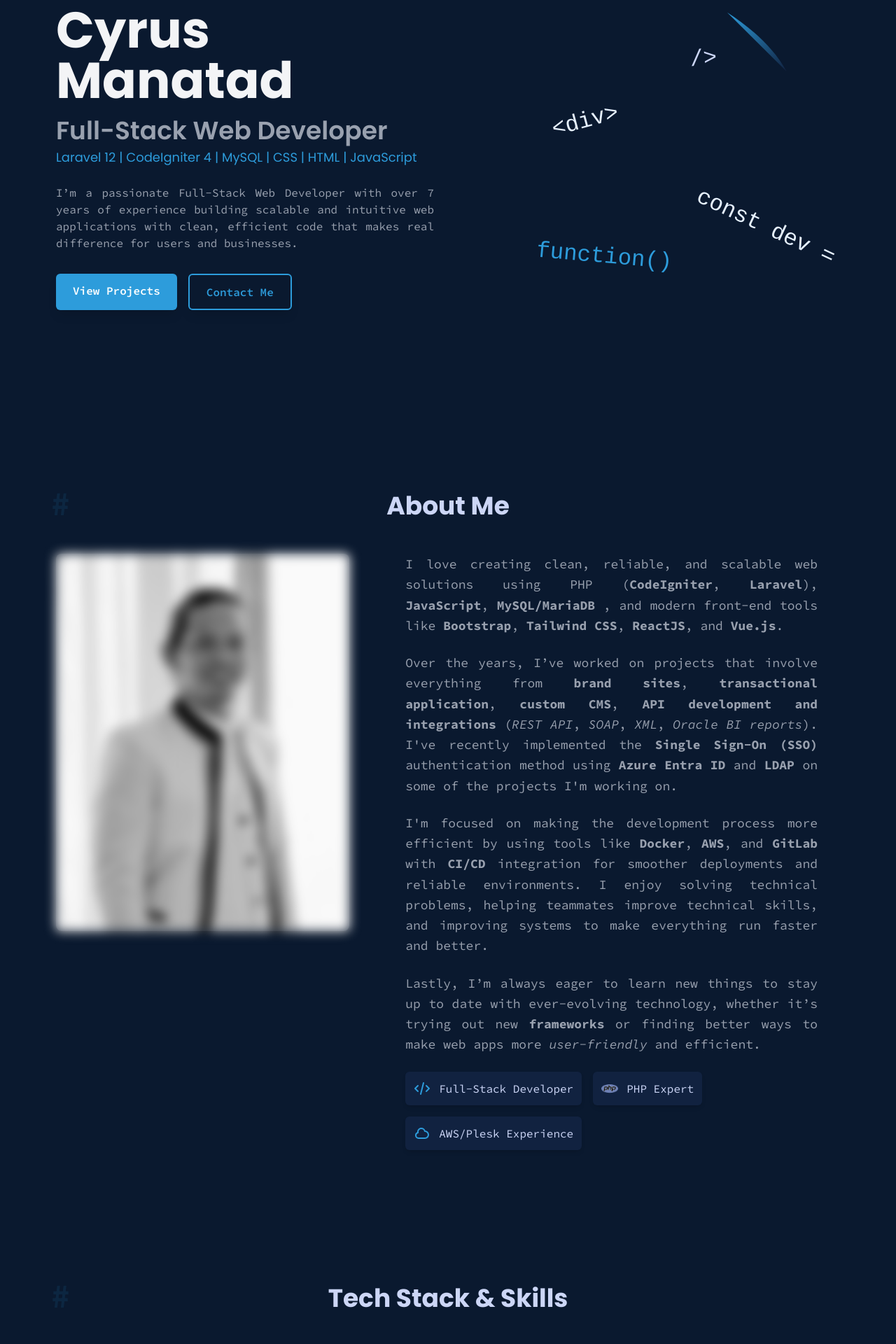
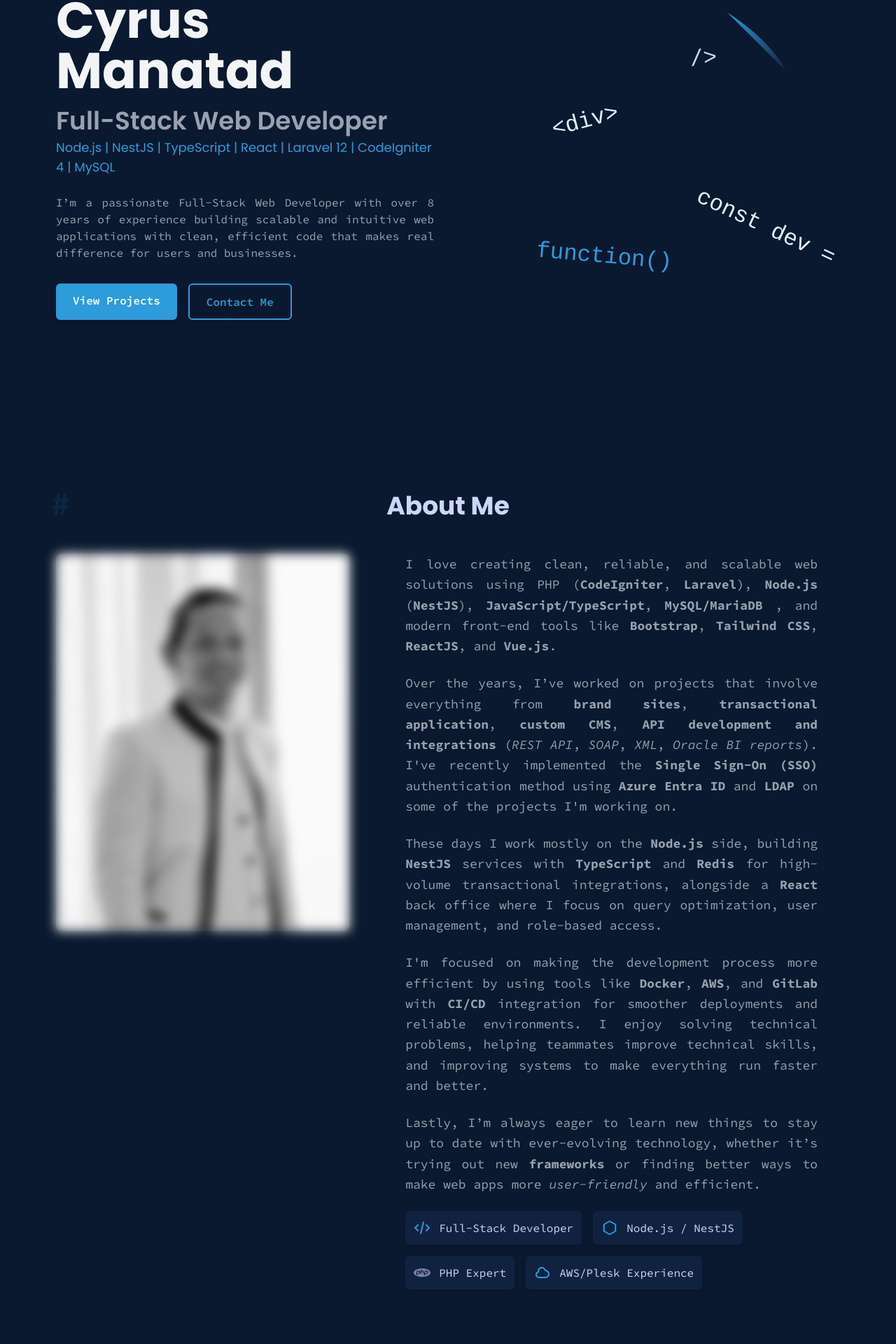
Before and after one commit to cyrusmanatad/cyrusmanatad.github.io, a React (Vite) app: page / in a window 1280 px wide. Shown: the part 193-2113 px from the top of the page at 70% size. Built offline with nearby package versions, Linux system fonts and the light colour scheme.

Commit message:
update experience

```diff
--- a/components/AboutSection.tsx
+++ b/components/AboutSection.tsx
@@ -1,7 +1,7 @@
 
 import React from 'react';
 import Section from './Section';
-import { CodeIcon, PhpIcon, CloudIcon } from './IconComponents';
+import { CodeIcon, PhpIcon, CloudIcon, NodeIcon } from './IconComponents';
 import Profile from '/assets/ui-portfolio-profile.png';
 import PHPLogo from "/assets/logo-php.png";
 
@@ -16,10 +16,13 @@ const AboutSection: React.FC = () => {
         </div>
         <div className="md:col-span-3 md:px-8">
           <p className="text-lg text-justify text-gray-400 mb-6 leading-relaxed">
-            I love creating clean, reliable, and scalable web solutions using PHP (<b>CodeIgniter</b>, <b>Laravel</b>), <b>JavaScript</b>, <b>MySQL/MariaDB</b> , and modern front-end tools like <b>Bootstrap</b>, <b>Tailwind</b> <b>CSS</b>, <b>ReactJS</b>, and <b>Vue.js</b>.
+            I love creating clean, reliable, and scalable web solutions using PHP (<b>CodeIgniter</b>, <b>Laravel</b>), <b>Node.js</b> (<b>NestJS</b>), <b>JavaScript/TypeScript</b>, <b>MySQL/MariaDB</b> , and modern front-end tools like <b>Bootstrap</b>, <b>Tailwind</b> <b>CSS</b>, <b>ReactJS</b>, and <b>Vue.js</b>.
           </p>
           <p className="text-lg text-justify text-gray-400 mb-6 leading-relaxed">
             Over the years, I’ve worked on projects that involve everything from <b>brand sites</b>, <b>transactional application</b>, <b>custom CMS</b>, <b>API development and integrations</b> (<i>REST API</i>, <i>SOAP</i>, <i>XML</i>, <i>Oracle BI reports</i>). I've recently implemented the <b>Single Sign-On (SSO)</b> authentication method using <b>Azure Entra ID</b> and <b>LDAP</b> on some of the projects I'm working on.
+          </p>
+          <p className="text-lg text-justify text-gray-400 mb-6 leading-relaxed">
+            These days I work mostly on the <b>Node.js</b> side, building <b>NestJS</b> services with <b>TypeScript</b> and <b>Redis</b> for high-volume transactional integrations, alongside a <b>React</b> back office where I focus on query optimization, user management, and role-based access.
           </p>
           <p className="text-lg text-justify text-gray-400 mb-6 leading-relaxed">
             I'm focused on making the development process more efficient by using tools like <b>Docker</b>, <b>AWS</b>, and <b>GitLab</b> with <b>CI/CD</b> integration for smoother deployments and reliable environments. I enjoy solving technical problems, helping teammates improve technical skills, and improving systems to make everything run faster and better.
@@ -31,6 +34,10 @@ const AboutSection: React.FC = () => {
             <div className="flex items-center bg-navy-light p-3 rounded-md shadow-md">
               <CodeIcon className="w-6 h-6 mr-3 text-accent" />
               <span>Full-Stack Developer</span>
+            </div>
+            <div className="flex items-center bg-navy-light p-3 rounded-md shadow-md">
+              <NodeIcon className="w-6 h-6 mr-3 text-accent" />
+              <span>Node.js / NestJS</span>
             </div>
             <div className="flex items-center bg-navy-light p-3 rounded-md shadow-md">
               <img className="w-6 h-6 mr-3 text-accent" src={PHPLogo} alt="" />
--- a/components/HeroSection.tsx
+++ b/components/HeroSection.tsx
@@ -10,9 +10,9 @@ const HeroSection: React.FC = () => {
           <h3 className="text-lg text-accent mb-2">Hi, my name is</h3>
           <h1 className="text-5xl md:text-7xl font-bold text-gray-100 mb-4">Cyrus Manatad</h1>
           <h2 className="text-3xl md:text-4xl font-semibold text-gray-400 mb-1">Full-Stack Web Developer</h2>
-          <h3 className="text-lg text-accent mb-6">Laravel 12 | CodeIgniter 4 | MySQL | CSS | HTML | JavaScript</h3>
+          <h3 className="text-lg text-accent mb-6">Node.js | NestJS | TypeScript | React | Laravel 12 | CodeIgniter 4 | MySQL</h3>
           <p className="max-w-xl mx-auto md:mx-0 mb-8 text-justify text-gray-400">
-            I’m a passionate Full-Stack Web Developer with over 7 years of experience building scalable and intuitive web applications with clean, efficient code that makes real difference for users and businesses.
+            I’m a passionate Full-Stack Web Developer with over 8 years of experience building scalable and intuitive web applications with clean, efficient code that makes real difference for users and businesses.
           </p>
           <div className="flex justify-center md:justify-start space-x-4">
             <a href="#projects" className="bg-accent text-white font-semibold py-3 px-6 rounded-md hover:bg-opacity-80 transition-all duration-300 transform hover:scale-105 shadow-lg">
--- a/components/IconComponents.tsx
+++ b/components/IconComponents.tsx
@@ -16,6 +16,12 @@ export const PhpIcon: React.FC<IconProps> = ({ className }) => (
     <svg xmlns="http://www.w3.org/2000/svg" className={className} viewBox="0 0 24 24" fill="currentColor">
         <path d="M12 2C6.486 2 2 6.486 2 12s4.486 10 10 10 10-4.486 10-10S17.514 2 12 2zm1.25 14.25c-.247 0-.49-.06-.708-.18-1.107-.6-1.542-2.134-1.542-3.57v-2.25h1.5v2.41c0 .6.106 1.133.458 1.458.352.325.867.482 1.342.482.571 0 1.054-.19 1.401-.568.347-.378.521-.889.521-1.532v-2.25h1.5v2.25c0 .9-.283 1.634-.851 2.203-.568.568-1.309.851-2.221.851zm-5.698 0c-.247 0-.49-.06-.708-.18-1.107-.6-1.542-2.134-1.542-3.57v-2.25h1.5v2.41c0 .6.106 1.133.458 1.458.352.325.867.482 1.342.482.571 0 1.054-.19 1.401-.568.347-.378.521-.889.521-1.532v-2.25h1.5v2.25c0 .9-.283 1.634-.851 2.203-.568.568-1.309.851-2.221.851z" />
     </svg>
+);
+
+export const NodeIcon: React.FC<IconProps> = ({ className }) => (
+  <svg xmlns="http://www.w3.org/2000/svg" className={className} fill="none" viewBox="0 0 24 24" stroke="currentColor">
+    <path strokeLinecap="round" strokeLinejoin="round" strokeWidth={2} d="M12 2.5l8.25 4.75v9.5L12 21.5l-8.25-4.75v-9.5L12 2.5z" />
+  </svg>
 );
 
 export const CloudIcon: React.FC<IconProps> = ({ className }) => (
--- a/constants.ts
+++ b/constants.ts
@@ -24,7 +24,7 @@ export const skillsData: SkillCategory[] = [
   {
     category: 'Backend',
     skills: [
-      { name: 'PHP', iconUrl: PHPLogo }, { name: 'CodeIgniter', iconUrl: CILogo }, { name: 'Laravel' }, { name: 'MySQL 8', iconUrl: MySQLLogo }, { name: 'MariaDB' }, { name: 'postgresql' }, { name: 'sqlite' }
+      { name: 'PHP', iconUrl: PHPLogo }, { name: 'CodeIgniter', iconUrl: CILogo }, { name: 'Laravel' }, { name: 'Node.js' }, { name: 'NestJS' }, { name: 'MySQL 8', iconUrl: MySQLLogo }, { name: 'MariaDB' }, { name: 'postgresql' }, { name: 'sqlite' }, { name: 'Redis' }
     ],
   },
   {
@@ -49,9 +49,22 @@ export const skillsData: SkillCategory[] = [
 
 export const experienceData: Experience[] = [
   {
+    role: 'Full Stack Developer',
+    company: 'FYB Technologies, Inc.',
+    period: '2026 – Present',
+    description: 'Building and maintaining iGaming platform services, focusing on game operator integrations while supporting and optimizing the React-based back office application.',
+    responsibilities: [
+      'Developed and maintained integrations with game operators and providers, ensuring reliable data exchange and transaction flows.',
+      'Maintained and extended the back office application built with React, delivering new features and improving existing modules.',
+      'Optimized the transaction table for faster queries and smoother handling of high-volume records.',
+      'Enhanced the user module and role management, refining access control across the platform.',
+    ],
+    technologies: ['Node.js', 'NestJS', 'TypeScript', 'React', 'Redis', 'REST API'],
+  },
+  {
     role: 'Programmer/Analyst II',
     company: 'Vertere Global Solutions Inc.',
-    period: '2019 – Present',
+    period: '2019 – 2025',
     description: 'Led full-stack development of web applications and related APIs, integrated third-party APIs, use Docker in development and implemented CI/CD pipelines to streamline deployment processes.',
     responsibilities: [
       'Developed and maintained web applications using PHP (CodeIgniter, Laravel), JavaScript, and modern front-end frameworks.',
--- a/package.json
+++ b/package.json
@@ -19,6 +19,8 @@
   "devDependencies": {
     "@tailwindcss/vite": "^4.1.16",
     "@types/node": "^22.14.0",
+    "@types/react": "^19.3.0",
+    "@types/react-dom": "^19.3.0",
     "@vitejs/plugin-react": "^5.0.0",
     "autoprefixer": "^10.4.21",
     "gh-pages": "^6.3.0",
--- a/vite.config.ts
+++ b/vite.config.ts
@@ -6,7 +6,7 @@ export default defineConfig(() => {
     return {
       // base: 'portfolio/',
       server: {
-        port: 3000,
+        port: 3009,
         host: '0.0.0.0',
       },
       plugins: [react()],
```
Also changed, not shown: 2 other files (tests, documents, lock files or other folders).
